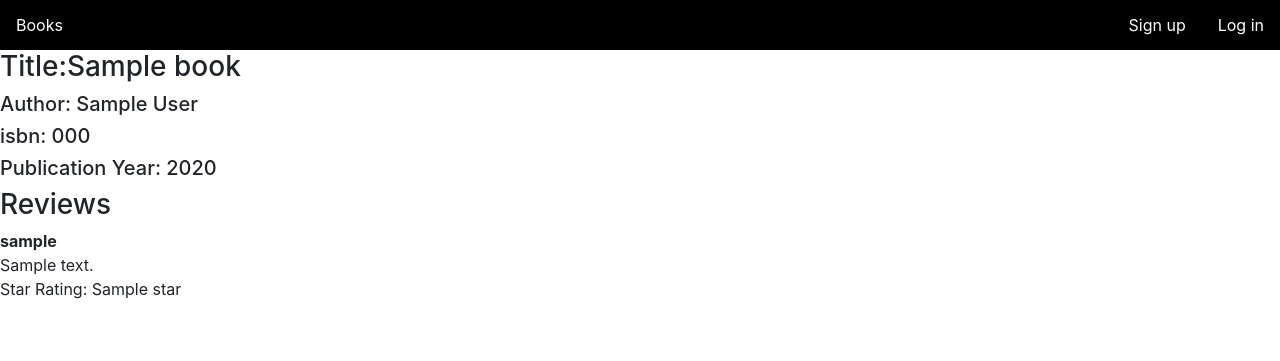
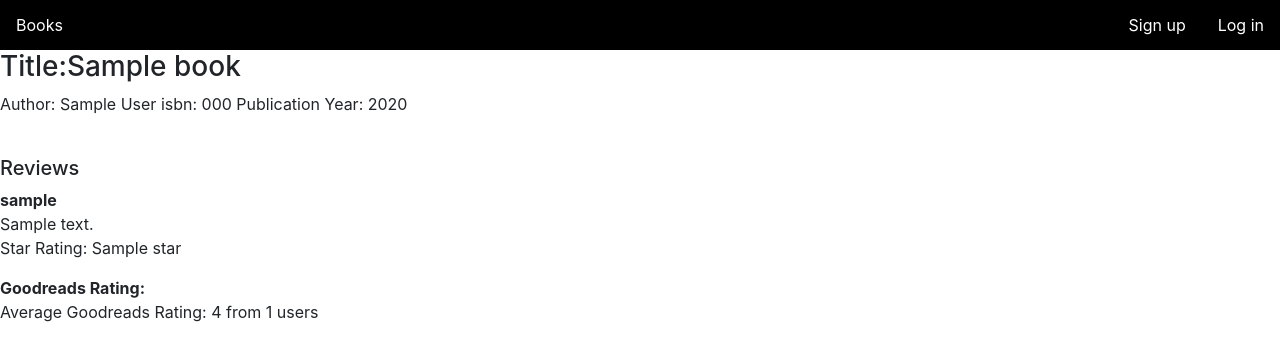
Before and after one commit to Zetoxtz/Project1, a Flask app: template templates/books.html in a window 1280 px wide. Shown: the top 361 px of the page. Run offline with Flask 2, Linux system fonts and the light colour scheme; the template is opened without the code that fills it: most values are stand-ins (such as "Sample title", 1, 10 or a date in 2020); some libraries are stand-ins or nearby versions.

Commit message:
Goodreads api added

```diff
--- a/application.py
+++ b/application.py
@@ -1,10 +1,13 @@
 import os
 
-from flask import Flask, session, render_template, request, url_for, redirect
+from flask import Flask, session, render_template, request, url_for, redirect, jsonify
 from flask_session import Session
 from sqlalchemy import create_engine
 from sqlalchemy.orm import scoped_session, sessionmaker
+import requests
 
+
+KEY = "qDinAD9D4vjRcTVkG6UEw"
 app = Flask(__name__)
 
 # Check for environment variable
@@ -36,9 +39,10 @@ def search():
 
     matches = []
 
-    matches+=(db.execute("SELECT * FROM books WHERE isbn = :isbn", {"isbn": query}).fetchall())
-    matches+=(db.execute("SELECT * FROM books WHERE title = :title", {'title': query}).fetchall())
-    matches+=(db.execute("SELECT * FROM books WHERE author = :author", {'author': query}).fetchall())
+    matches+=(db.execute("SELECT * FROM books WHERE lower(isbn) LIKE lower(:isbn)", {"isbn": "%" + query + "%"}).fetchall())
+    matches+=(db.execute("SELECT * FROM books WHERE lower(title) LIKE lower(:title)", {'title': "%" + query + "%"}).fetchall())
+    matches+=(db.execute("SELECT * FROM books WHERE lower(author) LIKE lower(:author)", {'author': "%" + query + "%"}).fetchall())
+    print(matches)
 
 
     return render_template("search.html", matches=matches, query=query, user=session.get('user', None), isLoggedIn=session.get("isLoggedIn", False))
@@ -116,9 +120,13 @@ def books(isbn):
     except:
         has_review = True
 
-    print(has_review)
-    print(session.get('isLoggedIn', False))
-    return render_template("books.html", isbn=isbn, book=book, isLoggedIn=session.get('isLoggedIn', False), user=session.get('user', None), reviews=reviews, has_review=has_review)
+    res = requests.get("https://www.goodreads.com/book/review_counts.json", params={"key": KEY, "isbns": isbn})
+    if res.status_code == 200:
+        res = res.json()
+        goodreads_work_ratings_count = res.get("books", None)[0].get("work_ratings_count", None)
+        goodreads_average_rating = res.get("books", None)[0].get("average_rating", None)
+
+    return render_template("books.html", isbn=isbn, book=book, isLoggedIn=session.get('isLoggedIn', False), user=session.get('user', None), reviews=reviews, has_review=has_review, goodreads_work_ratings_count=goodreads_work_ratings_count, goodreads_average_rating=goodreads_average_rating)
 
 
 @app.route("/submit/<string:isbn>", methods=["post"])
@@ -137,3 +145,28 @@ def submit(isbn):
     db.commit()
 
     return redirect(url_for('books', isbn=isbn))
+
+@app.route("/api/<string:isbn>")
+def api(isbn):
+
+    book = db.execute("SELECT * FROM books WHERE isbn=:isbn ", {"isbn": isbn}).fetchone()
+
+    res = requests.get("https://www.goodreads.com/book/review_counts.json", params={"key": KEY, "isbns": isbn})
+
+    if res.status_code == 200:
+        goodreads_average_rating = res.json()['books'][0]['average_rating']
+        goodreads_work_ratings_count = res.json()['books'][0]['work_ratings_count']
+    else:
+        goodreads_average_rating = 0
+        goodreads_work_ratings_count = 0
+
+    if book is None:
+        return jsonify({"error": "Invalid Book isbn"}), 422
+    return jsonify ({
+        "author": book.author,
+        "title": book.title,
+        "year" : book.year,
+        "isbn": book.isbn,
+        "review_count": goodreads_work_ratings_count,
+        "average_rating": goodreads_average_rating
+    })
--- a/templates/books.html
+++ b/templates/books.html
@@ -7,13 +7,11 @@
 {% block content %}
 
     <h3> Title:{{ book.title }}</h3>
-    <h5> Author: {{book.author }}</h5>
-    <h5> isbn: {{book.isbn }}</h5>
-    <h5> Publication Year: {{ book.year }}</h5>
-
-    <h3>Reviews</h3>
+    <p>Author: {{book.author}}  isbn: {{book.isbn}}  Publication Year: {{book.year}}</p>
+    <br>
+    <h5>Reviews</h5>
     {% if isLoggedIn and not has_review %}
-        <h4>Write a Review</h4>
+        <p><b>Write a Review</b></p>
         <form class="form-group" action="{{url_for('submit', isbn=book.isbn )}}" method="post">
                 <label for="review">Review: </label><br>
                 <textarea name="review" rows="3" cols="80"></textarea> <br>
@@ -35,7 +33,11 @@
             Star Rating: {{review.star}}
         </p>
     {% endfor %}
-
+    <p>
+        <b>Goodreads Rating:</b><br>
+        Average Goodreads Rating: {{goodreads_average_rating}}
+        from {{goodreads_work_ratings_count}} users
+    </p>
 
 
 
```
